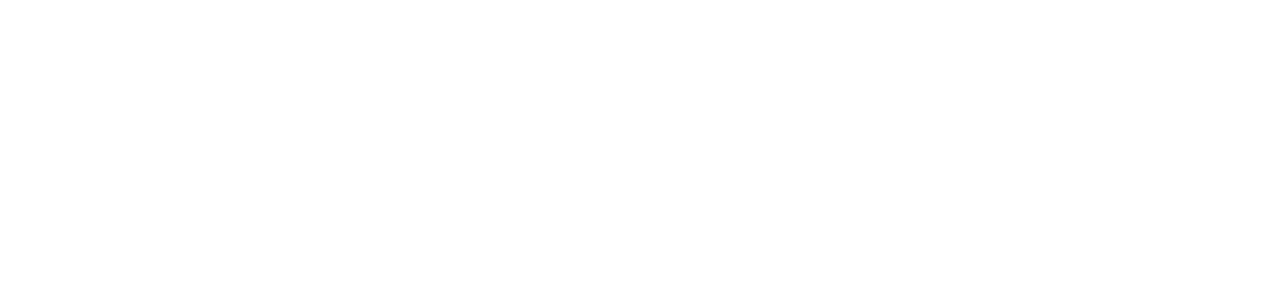
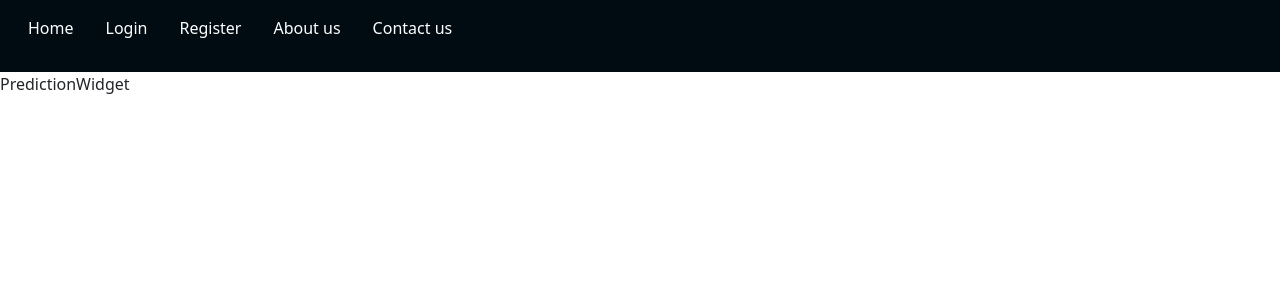
Before and after one commit to roy33313/stock-market-fe, a React (Create React App) app: page /prediction in a window 1280 px wide. Before the commit this address had no page. Shown: the top 300 px of the page. Built offline with nearby package versions, Linux system fonts and the light colour scheme.

Commit message:
Something Unknown

```diff
--- a/src/App.js
+++ b/src/App.js
@@ -7,6 +7,7 @@
 import Profile from "./pages/Profile";
 
 import News from "./pages/News";
+import Prediction from "./pages/Prediction";
 
 function App() {
   return (
@@ -20,6 +21,7 @@
         <Route exact path="/aboutus" element={<AboutUs />} />
         <Route exact path="/contactus" element={<ContactUs />} />
         <Route exact path="/news" element={<News />} />
+        <Route exact path="/prediction" element={<Prediction/>} />
       </Routes>
     </div>
   );
--- a/src/components/NavBar/NavBar.js
+++ b/src/components/NavBar/NavBar.js
@@ -42,7 +42,7 @@
                   </Link>
                 </li>
                 <li className="nav-item">
-                  <Link className="nav-link mx-2" to="/home">
+                  <Link className="nav-link mx-2" to="/prediction">
                     <p style={{ color: "#FFFFFF" }}>Predictions</p>
                   </Link>
                 </li>
--- /dev/null
+++ b/src/components/PredictionWidget/PredictionWidget.js
@@ -0,0 +1,7 @@
+import React from 'react'
+
+export default function PredictionWidget() {
+  return (
+    <div>PredictionWidget</div>
+  )
+}
--- /dev/null
+++ b/src/pages/Prediction.js
@@ -0,0 +1,11 @@
+import React from 'react'
+import NavBar from '../components/NavBar/NavBar'
+import PredictionWidget from '../components/PredictionWidget/PredictionWidget'
+
+export default function Prediction() {
+  return (
+    <div><NavBar/>
+    <PredictionWidget/>
+    </div>
+  )
+}
```
